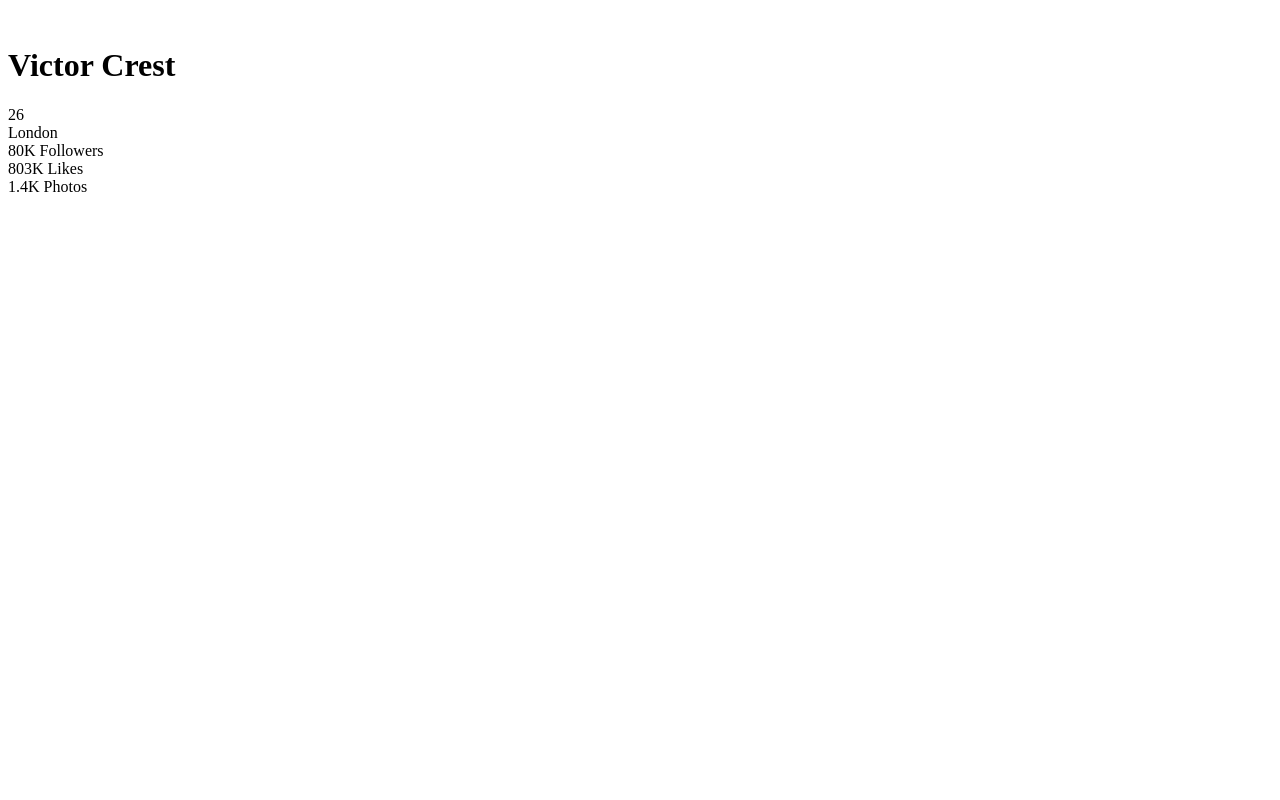
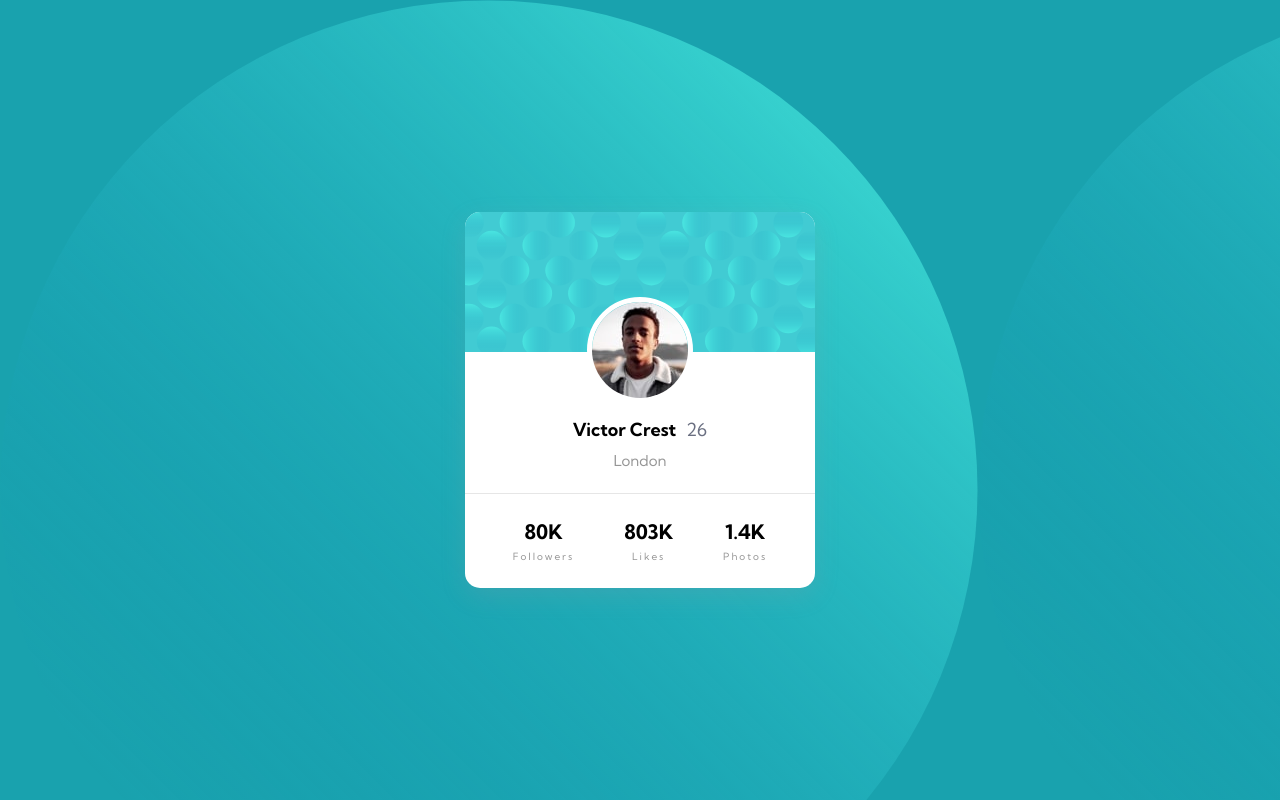
Before and after one commit to hkparkjs/profile-card-component, a plain HTML site: page index.html in a window 1280 px wide. Drawn offline with Linux system fonts and the light colour scheme.

Commit message:
💄 Add style to profile card component

```diff
--- a/index.html
+++ b/index.html
@@ -8,6 +8,7 @@
 
   <title>Frontend Mentor | Profile card component</title>
 
+  <link rel="stylesheet" href="./style.css">
 </head>
 <body>
   <main class="container">
--- /dev/null
+++ b/style.css
@@ -0,0 +1,115 @@
+@charset "utf-8";
+
+@import url('https://fonts.googleapis.com/css2?family=Kumbh+Sans:wght@400;700&display=swap');
+
+:root {
+  --dark-cyan: hsl(185, 75%, 39%);
+  --very-dark-desaturated-blue: hsl(229, 23%, 23%);
+  --dark-grayish-blue: hsl(227, 10%, 46%);
+  --dark-gray: hsl(0, 0%, 59%);
+  --light-gray: hsl(0, 0%, 90%);
+  --white: hsl(0, 0%, 100%);
+}
+
+* {
+  margin: 0;
+}
+
+body {
+  width: 100%;
+  min-height: 100vh;
+  display: flex;
+  justify-content: center;
+  align-items: center;
+  flex-direction: column;
+  font-family: 'Kumbh Sans', sans-serif;
+  background-color: var(--dark-cyan);
+  background-image: url('./images/bg-pattern-top.svg');
+}
+
+.container {
+  width: 326px;
+  border-radius: 15px;
+  box-shadow: rgba(149, 157, 165, 0.2) 0px 8px 24px;
+  overflow: hidden;
+  background-color: var(--white);
+  position: relative;
+}
+
+.header {
+  width: 100%;
+  height: 140px;
+  background-image: url('./images/bg-pattern-card.svg');
+}
+
+.profile {
+  display: flex;
+  flex-direction: column;
+  align-items: center;
+}
+
+.image {
+  position: relative;
+  top: -55px;
+  height: 66px;
+  text-align: center;
+}
+
+.image img {
+  border-radius: 100px;
+  border: 5px solid var(--white);
+}
+
+.name {
+  display: flex;
+  margin-bottom: 10px;
+}
+
+.name h1 {
+  margin-right: 10px;
+  font-size: 18px;
+}
+
+.name span {
+  font-size: 18px;
+  color: var(--dark-grayish-blue);
+}
+
+.city {
+  color: var(--dark-gray);
+  font-size: 15px;
+  padding-bottom: 23px;
+}
+
+.score {
+  width: 100%;
+  display: flex;
+  justify-content: center;
+  align-items: center;
+  text-align: center;
+  border-top: 1px solid var(--light-gray);
+}
+
+.score div {
+  display: flex;
+  flex-direction: column;
+  padding: 25px;
+}
+
+.number {
+  font-weight: 700;
+  font-size: 20px;
+  margin-bottom: 6px;
+}
+
+.label {
+  letter-spacing: 2px;
+  font-size: 10px;
+  color: var(--dark-gray);
+}
+
+@media screen and (min-width: 768px) {
+  .container {
+    width: 350px;
+  }
+}
```
Also changed, not shown: images/bg-pattern-bottom.svg (added), images/bg-pattern-card.svg (added), images/bg-pattern-top.svg (added), images/favicon-32x32.png (added), images/image-victor.jpg (added).
